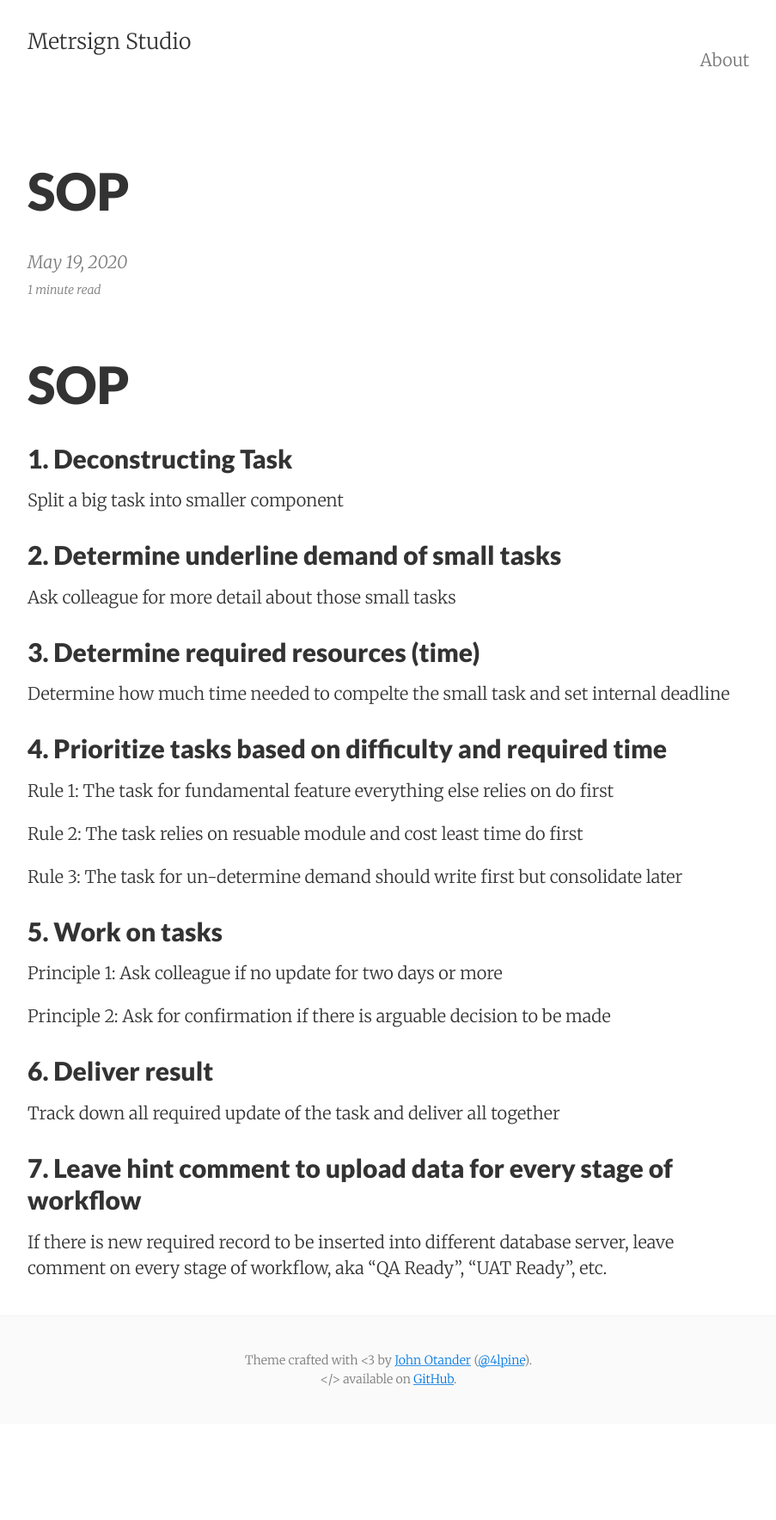
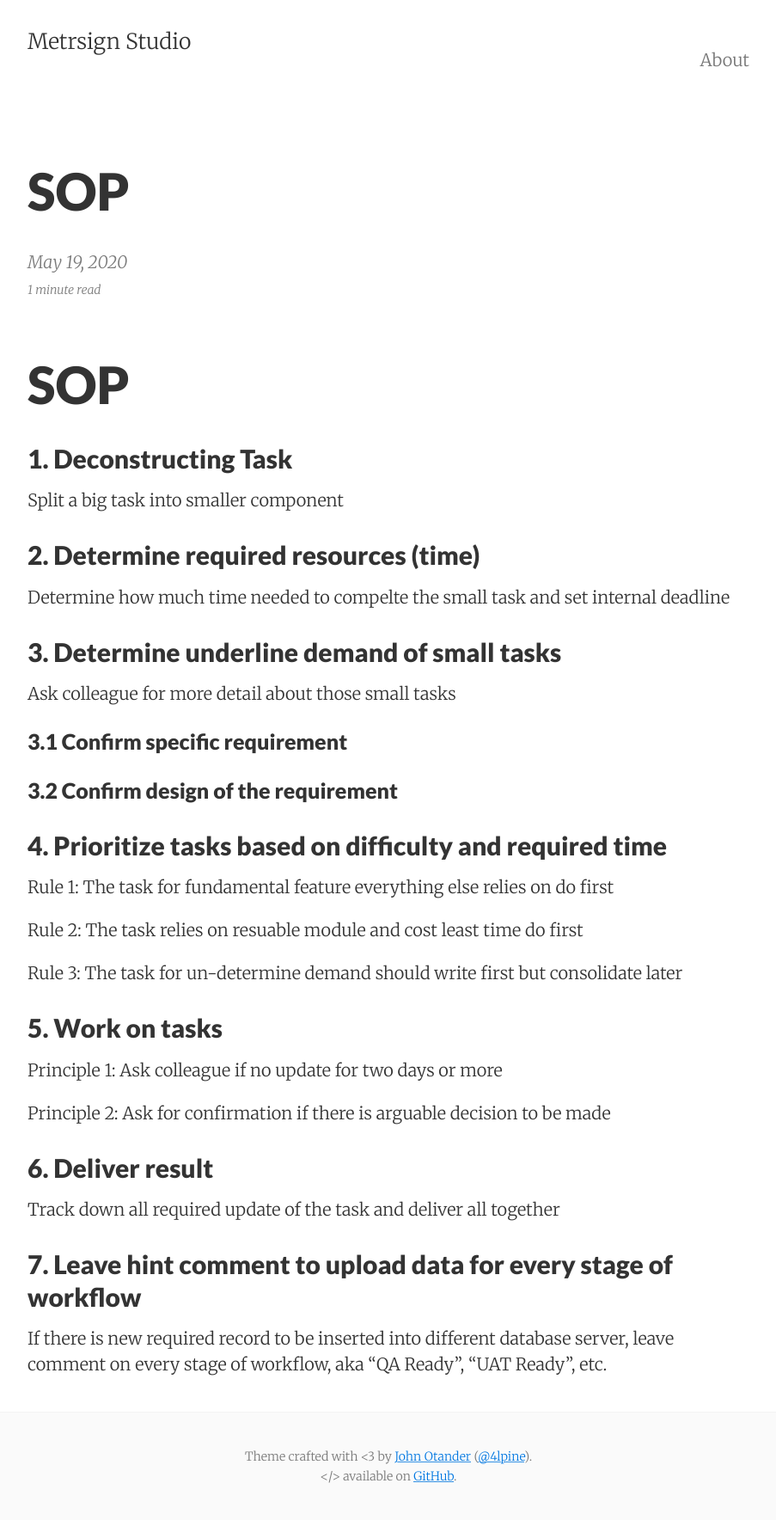
Before and after one commit to jasonwun/jasonwun.github.io, a Jekyll site: the page built from _posts/2020-05-19-SOP.md, in a window 1280 px wide. Shown: the whole page at 86% size, without its empty margins (188-1091 px from the left). Built offline with Jekyll 4.4.1, drawn with Linux system fonts in a browser that asks for light colours; before the commit the page ends 1656 px from its top, so only the background shows below that.

Commit message:
Update SOP

```diff
--- a/_posts/2020-05-19-SOP.md
+++ b/_posts/2020-05-19-SOP.md
@@ -4,16 +4,23 @@ title: SOP
 date: 2020-05-19
 summary: A Standard of Operation of working
 categories:
-visibility: private
+visibility: public
 ---
 # SOP
 
 ## 1. Deconstructing Task
 Split a big task into smaller component
-## 2. Determine underline demand of small tasks
+
+## 2. Determine required resources (time)
+Determine how much time needed to compelte the small task and set internal deadline
+
+## 3. Determine underline demand of small tasks
 Ask colleague for more detail about those small tasks
-## 3. Determine required resources (time)
-Determine how much time needed to compelte the small task and set internal deadline
+
+### 3.1 Confirm specific requirement
+
+### 3.2 Confirm design of the requirement
+
 ## 4. Prioritize tasks based on difficulty and required time
 Rule 1: The task for fundamental feature everything else relies on do first
 
```
